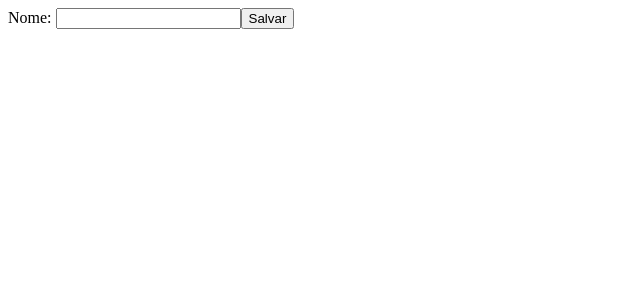
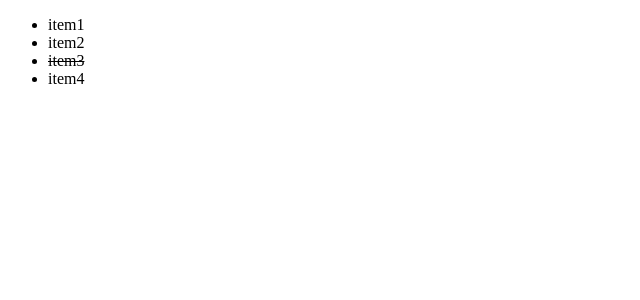
Before and after one commit to VerenaSousaADS/React, a React (Create React App) app in the folder meu-app/: page / in a window 1280 px wide. Shown: the top 300 px of the page, without its empty margins (0-640 px from the left). Built offline with nearby package versions, Linux system fonts and the light colour scheme.

Commit message:
Aula 09 - Renderização de Listas

```diff
--- /dev/null
+++ b/meu-app/src/components/Lista.js
@@ -0,0 +1,47 @@
+import React from 'react';
+
+/* Aula 09 - Renderização de Listas */
+
+class Lista extends React.Component{
+    constructor(props){
+        super(props);
+
+        this.state = {
+            itens:
+            [
+            {id: 1, nome: 'item1', completo: false},
+            {id: 2, nome: 'item2', completo: false},
+            {id: 3, nome: 'item3', completo: true},
+            {id: 4, nome: 'item4', completo: false},
+        ]}
+    }
+
+    render(){
+        return(
+            <ul>
+                {this.state.itens.map(item => (
+                    <Item key={item.id} completo={item.completo}>
+                        {item.nome}
+                    </Item>
+                ))}
+            </ul>
+        )
+    }
+}
+
+class Item extends React.Component{
+    constructor(props){
+        super(props);
+    }
+    render(){
+        const textDecoration = this.props.completo ? 'line-through' : 'none'
+
+        return(
+            <li data-id={this.props.id} style={{textDecoration}}>
+                {this.props.children}
+            </li>
+        )
+    }
+}
+
+export default Lista
--- a/meu-app/src/index.js
+++ b/meu-app/src/index.js
@@ -4,7 +4,9 @@
 // import App2 from './components/App2';
 // import App3 from './components/App3';
 // import App4 from './components/App4';
-import App5 from './components/App5';
+// import App5 from './components/App5';
+import Lista from './components/Lista';
+
 
 
 import reportWebVitals from './reportWebVitals';
@@ -25,7 +27,9 @@
 
     {/* <App4/> */}
 
-    <App5/>
+    {/* <App5/> */}
+
+    <Lista/>
   </React.StrictMode>,
   document.getElementById('root')
 );
```
Also changed, not shown: 1 other file (tests, documents, lock files or other folders).
